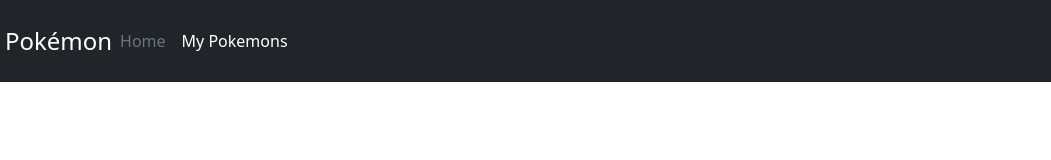
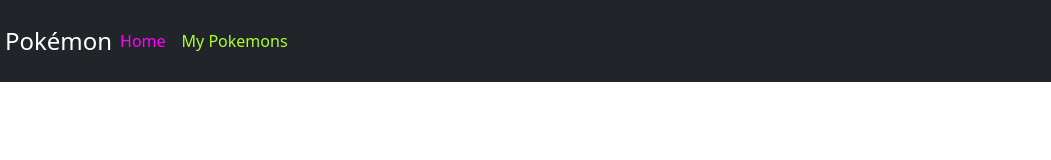
Before and after one commit to Beringar/202201-w3-we-berenguer-pou, a website: page public/index.html in a window 1280 px wide. Shown: the full height of the page, 229-1280 px from the left. Drawn offline with nearby package versions, Linux system fonts and the light colour scheme; files that its build step writes are made by us from their sources.

Commit message:
added MenuItemComponent

```diff
--- a/public/js/components/MenuComponent.js
+++ b/public/js/components/MenuComponent.js
@@ -1,8 +1,11 @@
 import Component from "./Component.js";
 
 class MenuComponent extends Component {
-  constructor(parentElement) {
+  items;
+  constructor(parentElement, menuItems) {
     super(parentElement, "menu container", "div");
+
+    this.items = menuItems;
 
     this.generateHTML();
   }
@@ -15,11 +18,16 @@ class MenuComponent extends Component {
           <span class="fs-4">Beringar Pokémon</span>
         </a>
         <ul class="nav col-12 col-lg-auto me-lg-auto mb-2 justify-content-center mb-md-0">
-          <li><a href="#" class="nav-link px-2 text-secondary">Home</a></li>
-          <li><a href="#" class="nav-link px-2 text-white">My Pokemons</a></li>
         </ul>
       </div>
     `;
+
+    this.renderMenuItems(this.items);
+  }
+
+  renderMenuItems(items) {
+    const navContainer = this.element.querySelector(".nav");
+    items.forEach((item) => navContainer.append(item.element));
   }
 }
 
--- /dev/null
+++ b/public/js/components/MenuItemComponent.js
@@ -0,0 +1,21 @@
+import Component from "./Component.js";
+
+class MenuItemComponent extends Component {
+  constructor(text, url, isCurrentPage) {
+    const divParent = document.createElement("div");
+    super(divParent, "menu__item", "li");
+
+    this.generateHTML(text, url, isCurrentPage);
+  }
+
+  generateHTML(text, url, isCurrentPage) {
+    const classToAddByPage = isCurrentPage
+      ? "menu__item__link--current"
+      : "menu__item__link";
+    this.element.innerHTML = `
+    <a href="${url}" class="nav-link px-2 ${classToAddByPage}">${text}</a>
+    `;
+  }
+}
+
+export default MenuItemComponent;
--- a/public/js/components/PageComponent.js
+++ b/public/js/components/PageComponent.js
@@ -1,5 +1,6 @@
 import Component from "./Component.js";
 import MenuComponent from "./MenuComponent.js";
+import MenuItemComponent from "./MenuItemComponent.js";
 
 class PageComponent extends Component {
   constructor(parentElement) {
@@ -18,7 +19,13 @@ class PageComponent extends Component {
 
   renderMenu() {
     const headerElement = this.element.querySelector(".header");
-    new MenuComponent(headerElement);
+    const homePageMenuItem = new MenuItemComponent("Home", "/", true);
+    const myPokemonsMenuItem = new MenuItemComponent(
+      "My Pokemons",
+      "/mypokemons.html",
+      false
+    );
+    new MenuComponent(headerElement, [homePageMenuItem, myPokemonsMenuItem]);
   }
 }
 
--- a/src/scss/_variables.scss
+++ b/src/scss/_variables.scss
@@ -1,5 +1,3 @@
-$primary: rgb(102, 0, 97);
-
 $default-text-color: #67625f;
 $text-headings-color: #2e2925; // components/elements: content-section__title
 
--- a/src/scss/styles.scss
+++ b/src/scss/styles.scss
@@ -10,4 +10,12 @@
     height: 50px;
     padding-right: 8px;
   }
+  &__item {
+    &__link {
+      color: greenyellow;
+      &--current {
+        color: fuchsia;
+      }
+    }
+  }
 }
```
Also changed, not shown: readme.md.
